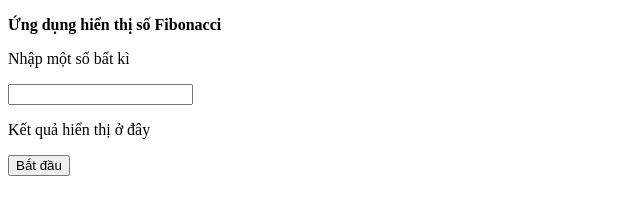
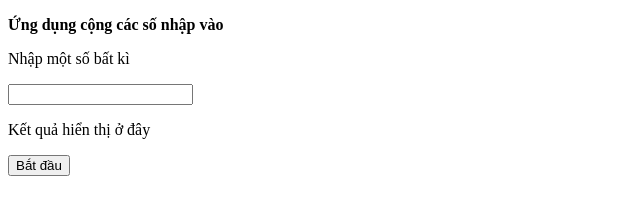
Before and after one commit to cgc0220h1/demo-loopJS-incrementSum, a plain HTML site: page index.html in a window 1280 px wide. Shown: the full height of the page, 0-640 px from the left. Drawn offline with Linux system fonts and the light colour scheme.

Commit message:
Sửa lại html

```diff
--- a/index.html
+++ b/index.html
@@ -2,11 +2,11 @@
 <html lang="en">
 <head>
     <meta charset="UTF-8">
-    <title>Ứng dụng hiển thị số Fibonacci</title>
+    <title>Ứng dụng cộng các số nhập vào</title>
     <link rel="stylesheet" href="css/style.css">
 </head>
 <body>
-<p><b>Ứng dụng hiển thị số Fibonacci</b></p>
+<p><b>Ứng dụng cộng các số nhập vào</b></p>
 <p>Nhập một số bất kì</p>
 <input type="text" id="num-input"><br>
 <p id="result">Kết quả hiển thị ở đây</p>
```
